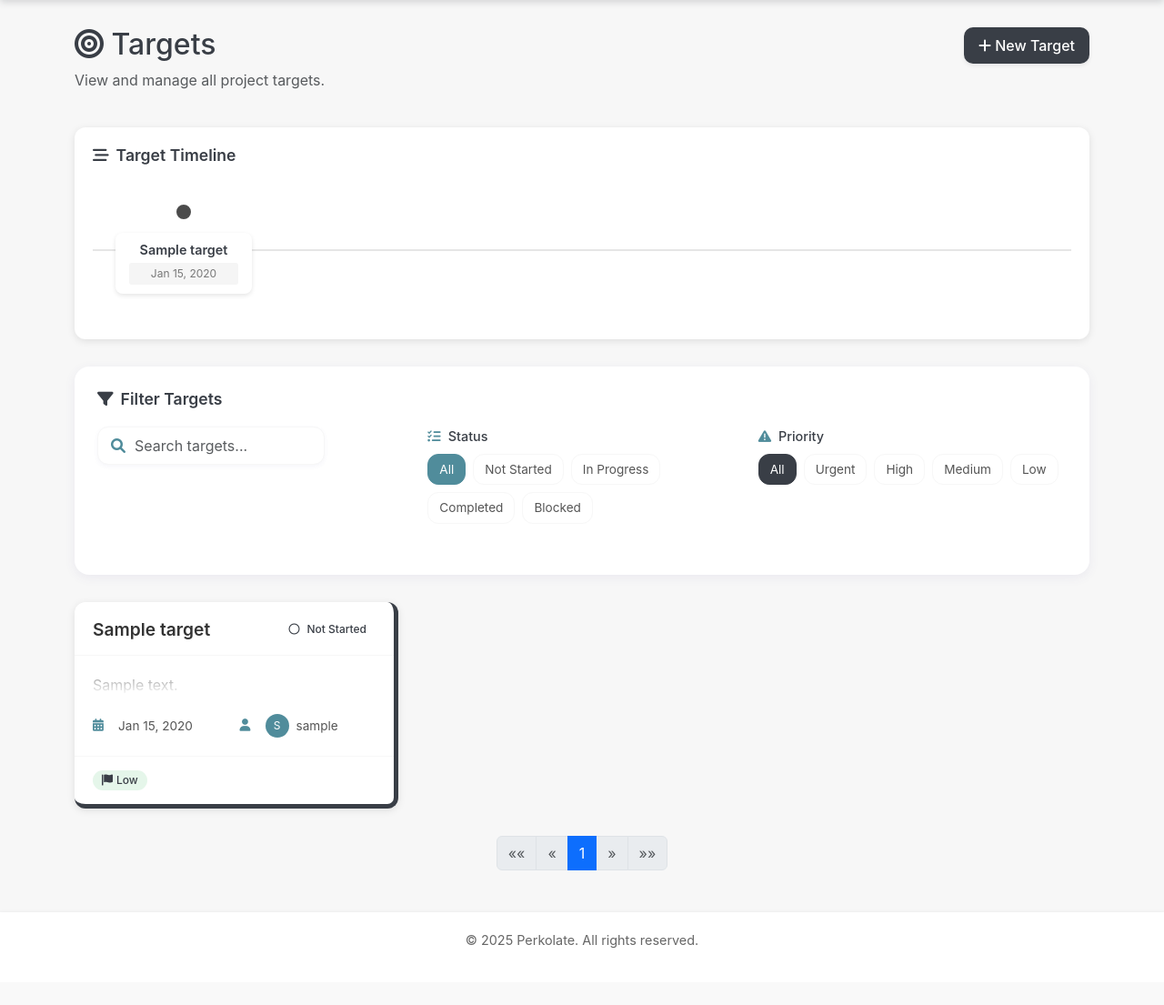
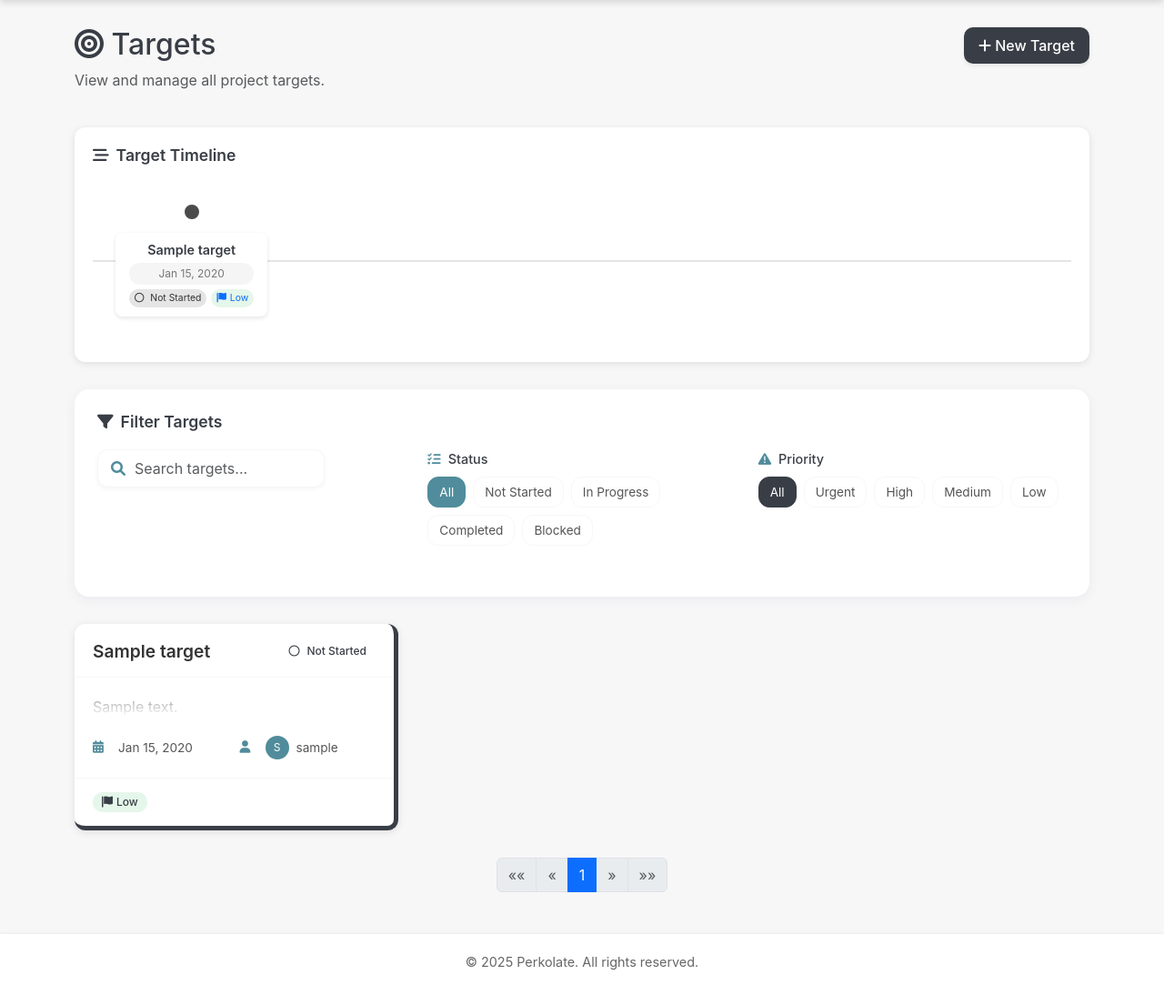
Before and after one commit to hoomehr/perkolate, a Django app: page /dashboard/targets/ in a window 1280 px wide. Shown: the part 56-1161 px from the top of the page at 91% size. Before the commit the page ends 1098 px from the top, so only its background shows below. Run offline with Django 4.2, Linux system fonts and the light colour scheme; a user stored in the database is signed in; tables that the repository leaves empty hold one stand-in row (values such as "Sample post"); some libraries are stand-ins or nearby versions.

Commit message:
targets time line added

```diff
--- a/perkolate/templates/events/target_list.html
+++ b/perkolate/templates/events/target_list.html
@@ -502,12 +502,11 @@
     }
 
     .target-timeline-scroll::-webkit-scrollbar-track {
-        background: var(--cream);
-        border-radius: 3px;
+        background: transparent;
     }
 
     .target-timeline-scroll::-webkit-scrollbar-thumb {
-        background: var(--periwinkle);
+        background: rgba(0, 0, 0, 0.5);
         border-radius: 3px;
     }
 
@@ -625,8 +624,69 @@
         margin-top: 5px;
         background-color: #f5f5f5;
         padding: 3px 8px;
-        border-radius: 3px;
+        border-radius: 12px;
         display: inline-block;
+    }
+
+    .target-timeline-badges {
+        display: flex;
+        justify-content: center;
+        gap: 5px;
+        margin-top: 5px;
+    }
+
+    .target-timeline-status {
+        font-size: 0.65rem;
+        padding: 2px 6px;
+        border-radius: 12px;
+        display: inline-block;
+    }
+
+    .target-timeline-priority {
+        font-size: 0.65rem;
+        padding: 2px 6px;
+        border-radius: 12px;
+        display: inline-block;
+    }
+
+    .target-timeline-status-not_started {
+        background-color: var(--cream-dark);
+        color: #333;
+    }
+
+    .target-timeline-status-in_progress {
+        background-color: rgba(106, 127, 245, 0.15);
+        color: var(--periwinkle);
+    }
+
+    .target-timeline-status-completed {
+        background-color: rgba(82, 196, 115, 0.15);
+        color: var(--mint);
+    }
+
+    .target-timeline-status-blocked {
+        background-color: rgba(166, 80, 224, 0.15);
+        color: var(--purple);
+    }
+
+    .target-timeline-priority-low {
+        background-color: rgba(82, 196, 115, 0.15);
+        color: var(--mint);
+    }
+
+    .target-timeline-priority-medium {
+        background-color: rgba(106, 127, 245, 0.15);
+        color: var(--periwinkle);
+    }
+
+    .target-timeline-priority-high {
+        background-color: rgba(80, 102, 220, 0.15);
+        color: var(--periwinkle-dark);
+    }
+
+    .target-timeline-priority-urgent {
+        background-color: rgba(166, 80, 224, 0.15);
+        color: var(--purple);
     }
 
     .target-timeline-empty {
@@ -671,6 +731,23 @@
                 <a href="{% url 'target_detail' target.id %}" class="target-timeline-card">
                     <div class="target-timeline-title-text">{{ target.name }}</div>
                     <div class="target-timeline-date">{{ target.due_date|date:"M d, Y" }}</div>
+                    <div class="target-timeline-badges">
+                        <span class="target-timeline-status target-timeline-status-{{ target.status }}">
+                            {% if target.status == 'in_progress' %}
+                                <i class="fas fa-circle-notch fa-spin me-1"></i>
+                            {% elif target.status == 'completed' %}
+                                <i class="fas fa-check-circle me-1"></i>
+                            {% elif target.status == 'blocked' %}
+                                <i class="fas fa-exclamation-circle me-1"></i>
+                            {% else %}
+                                <i class="far fa-circle me-1"></i>
+                            {% endif %}
+                            {{ target.get_status_display }}
+                        </span>
+                        <span class="target-timeline-priority target-timeline-priority-{{ target.priority }}">
+                            <i class="fas fa-flag me-1"></i>{{ target.get_priority_display }}
+                        </span>
+                    </div>
                 </a>
             </div>
             {% empty %}
```
